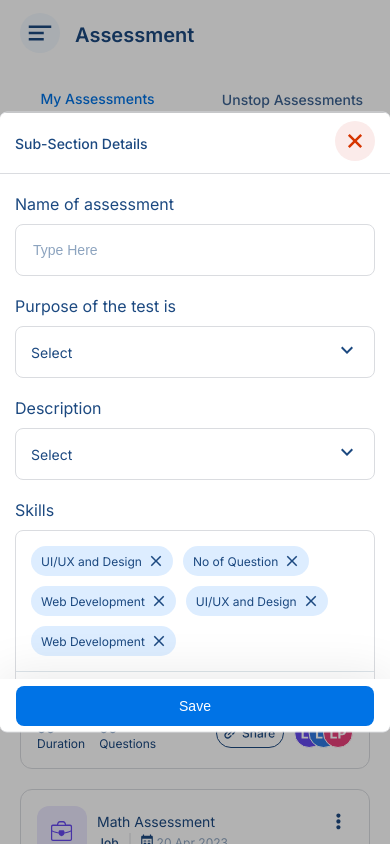
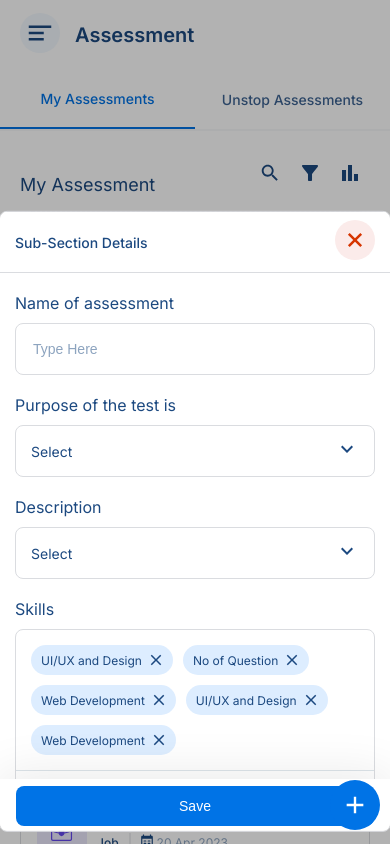
Before and after one commit to Preetam078/unstop_assigment, a Next.js app: page / in a window 390 px wide. Both pictures are taken after a click on the element 195 px from the left and 316 px from the top of the page. Shown: the top 844 px of the page. Built offline with nearby package versions, Linux system fonts and the light colour scheme.

Commit message:
done all the changes

```diff
--- a/src/app/_components/Dashboard/AssessmentCards/Card/card.module.css
+++ b/src/app/_components/Dashboard/AssessmentCards/Card/card.module.css
@@ -117,4 +117,7 @@
     .job_name{
         font-size: 12px;
     }
+    .people_container {
+        display: flex;
+    }
 }
--- a/src/app/_components/Dashboard/AssessmentOverview/assessmentOverview.module.css
+++ b/src/app/_components/Dashboard/AssessmentOverview/assessmentOverview.module.css
@@ -1,5 +1,6 @@
 .assessment_overview {
   margin-left: 20px;
+  margin-top: 20px;
 }
 .assessment_overview_text {
   padding-top: 20px;
--- a/src/app/_components/Dashboard/dashboard.module.css
+++ b/src/app/_components/Dashboard/dashboard.module.css
@@ -5,6 +5,7 @@
     height: 100%;
     background-color: #fff;
     border-radius:12px;
+    padding-bottom: 20px;
 }
 .dashboard_subheading{
     margin-top: 20px;
--- a/src/app/_components/Form/form.module.css
+++ b/src/app/_components/Form/form.module.css
@@ -12,22 +12,12 @@
     animation: downToUp .2s linear ;
 }
 
-@keyframes upToDown {
-    0%{
-
-        transform: translate(-50%, -50%);
-    }
-    100%{
-        transform: translate(-50%, 150%);
-    }
-}
-
 @keyframes downToUp {
     0%{
         transform: translate(-50%, 150%);
     }
     100%{
-        transform: translate(-50%, -50%);
+        transform: translate(-50%, -30%);
     }
 }
 
@@ -140,6 +130,7 @@ background-color: #fff;
         width: 100%;
         height: 619px;
         overflow: auto;
+        transform: translate(-50%, -34%);
     }
     .form_header {
         height: 60px;
--- a/src/app/_components/MobileLeftbar/mobileLeftBar.module.css
+++ b/src/app/_components/MobileLeftbar/mobileLeftBar.module.css
@@ -3,12 +3,12 @@
     width: 315px;
     height: 100vh;
     background-color: #F2F8FE;
-    z-index: 99;
+    z-index: 9;
     position: fixed;
     top: 0px;
     left: 0px;
     padding: 0px 20px;
-    animation: leftToRight .6s linear;
+    animation: leftToRight .2s linear;
 }
 @keyframes leftToRight {
     0%{
--- a/src/app/_components/PlusIcon/plusIcon.jsx
+++ b/src/app/_components/PlusIcon/plusIcon.jsx
@@ -1,9 +1,9 @@
 import styles from "./plusIcon.module.css"
 import data from "@/app/_data/data"
-export default function PlusIcon() {
+export default function PlusIcon({setOpenForm}) {
     return (
         <div className={styles.plus_icon_container}>
-             <div className={styles.plus_icon} dangerouslySetInnerHTML={{ __html: data.plusIconSvg }} onClick={()=>{setOpenMobileMenu(false)}} />
+             <div className={styles.plus_icon} dangerouslySetInnerHTML={{ __html: data.plusIconSvg }} onClick={()=>{setOpenForm(true)}} />
         </div>
     )
 }
--- a/src/app/_components/PlusIcon/plusIcon.module.css
+++ b/src/app/_components/PlusIcon/plusIcon.module.css
@@ -1,9 +1,8 @@
 .plus_icon {
-    position: absolute;
+    position: fixed;
     bottom: 10px;
     right: 10px;
-    z-index: 3;
 }
 .plus_icon_container {
-    position: sticky;
+    position:relative;
 }
--- a/src/app/page.js
+++ b/src/app/page.js
@@ -20,7 +20,7 @@ export default function Home() {
         openForm && <div className={styles.form_main_container}><Form  setOpenForm={setOpenForm}/></div>
       }
       {
-        isMobile && <PlusIcon/>
+        isMobile && <PlusIcon setOpenForm={setOpenForm}/>
       }
      </div>
     </>
```
Also changed, not shown: src/app/globals.css (line endings or trailing spaces).
